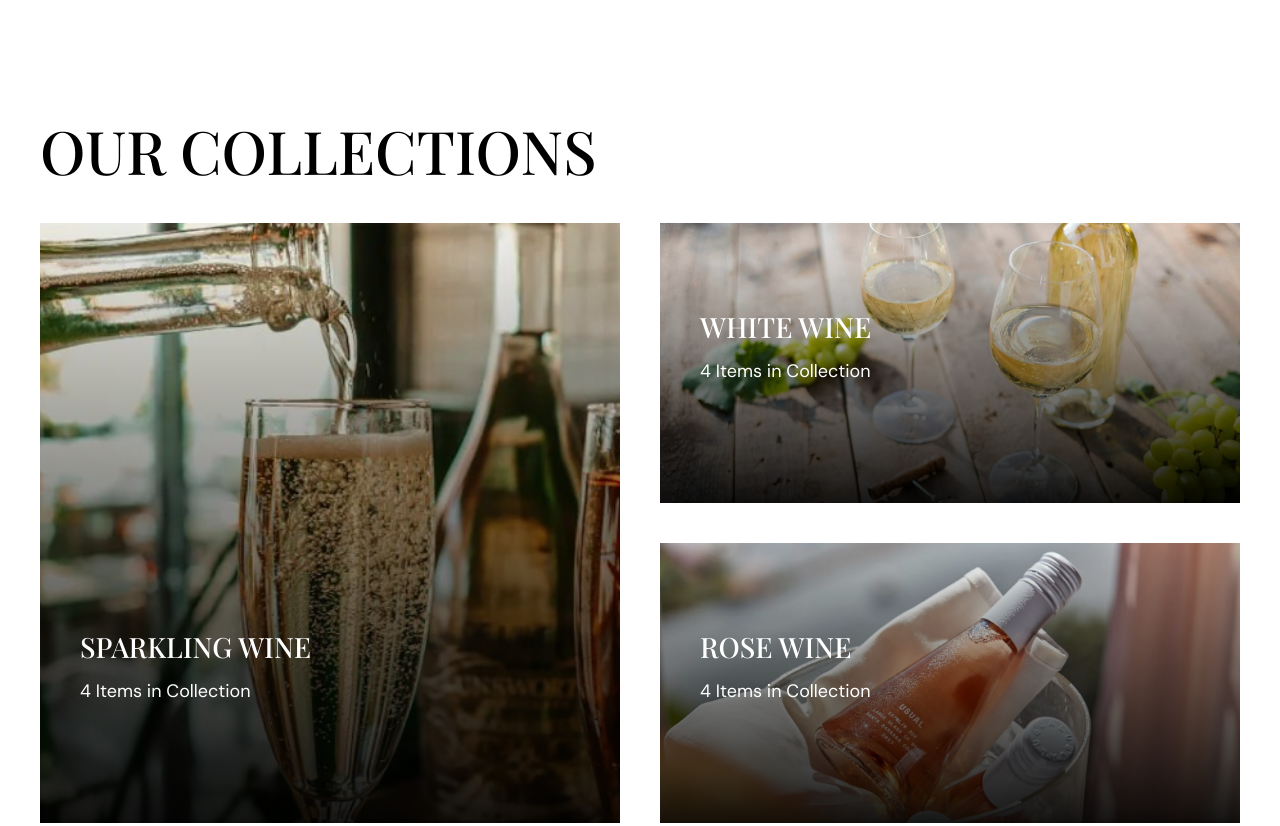
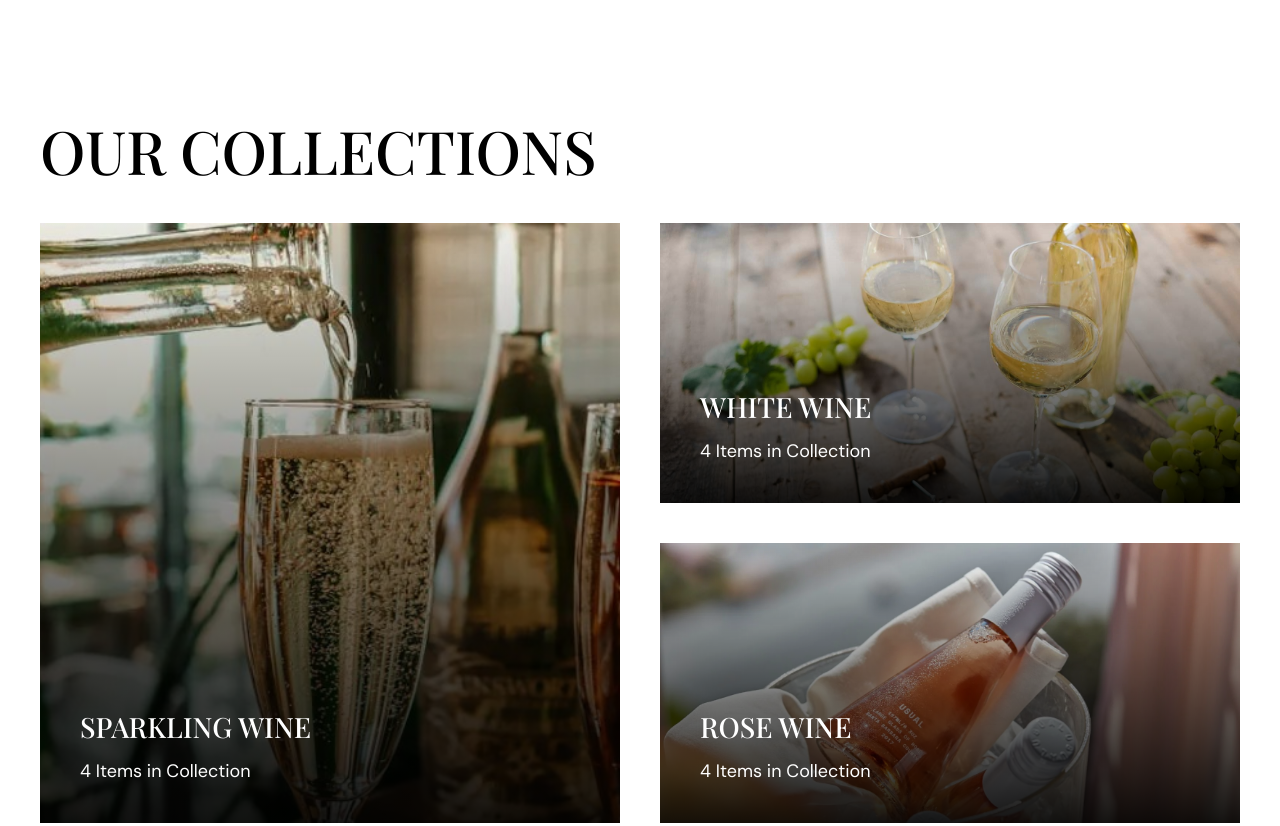
Before and after one commit to Babbler01/Winova, a plain HTML site: page index.html in a window 1280 px wide. Shown: the part 1469-2295 px from the top of the page. Drawn offline with nearby package versions, Linux system fonts and the light colour scheme; a web font is replaced by a local one.

Commit message:
box sizing error fix

```diff
--- a/css/style.css
+++ b/css/style.css
@@ -306,7 +306,7 @@ footer {
 
 .col-card {
     width: 100%;
-    height: 520px;
+    height: 600px;
     display: flex;
     flex-direction: column;
     color: var(--white);
@@ -340,7 +340,7 @@ footer {
 
 .coll {
     width: 100%;
-    height: 200px;
+    height: 280px;
     display: flex;
     flex-direction: column;
     color: var(--white);
```
